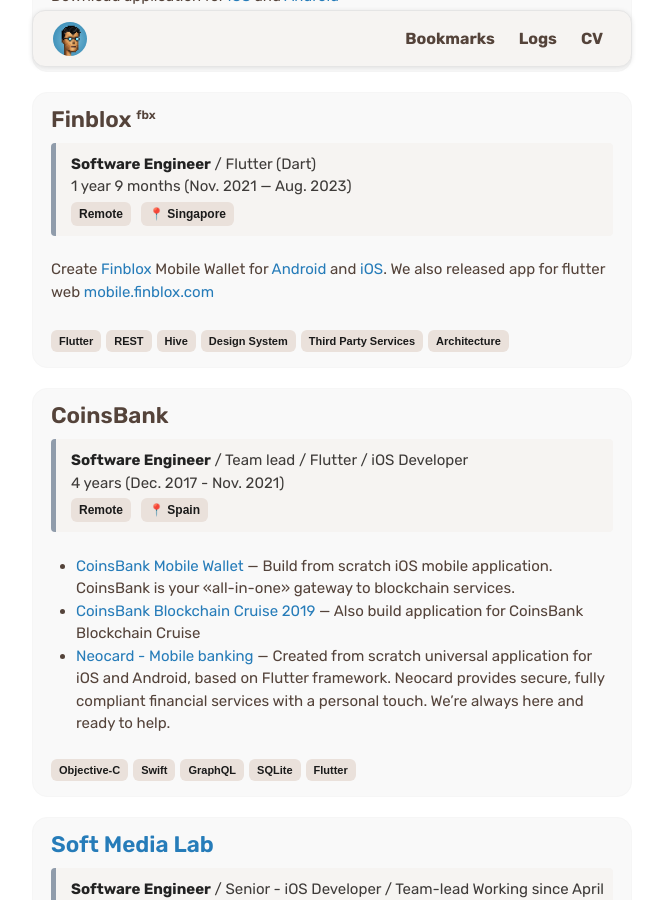
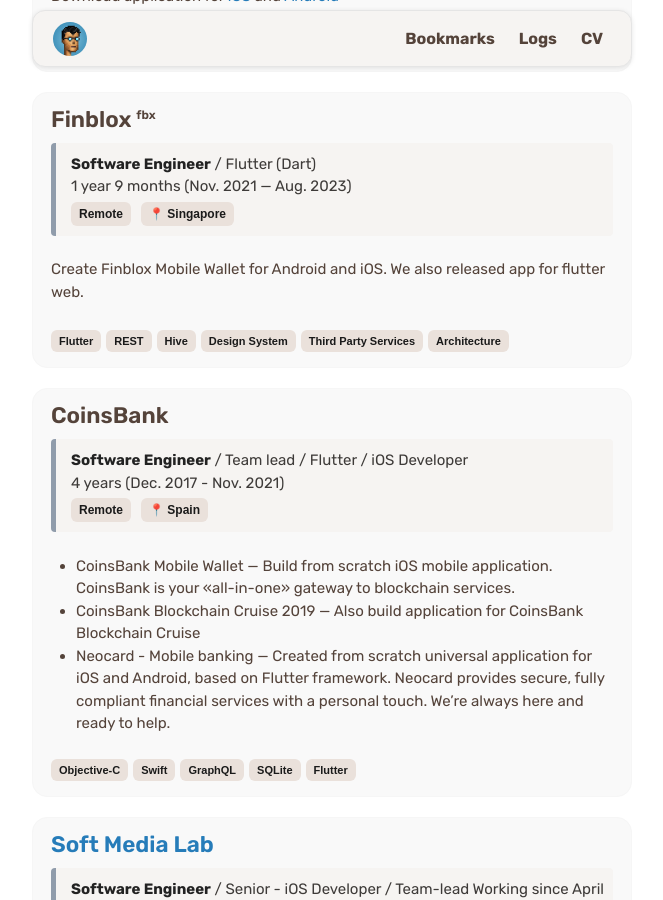
Before and after one commit to alobanov/alobanov.github.io, a Jekyll site: the page built from resume_en.md, in a window 1280 px wide and 900 px high, scrolled down 1624 px. Shown: the whole window, without its empty margins (308-971 px from the left). Built offline with Jekyll 4.4.1, drawn with Linux system fonts in a browser that asks for light colours; emoji names are drawn with the system emoji font; some web fonts are replaced; some of the changed lines change nothing that is shown.

Commit message:
Update resume_en.md to enhance project descriptions and improve clarity by removing unnecessary links and formatting.

```diff
--- a/resume_en.md
+++ b/resume_en.md
@@ -80,7 +80,7 @@
 > <span class='tag'>Remote</span><span class='tag'>📍 Singapore</span>
 
 <br/>
-Create [Finblox](https://mobile.finblox.com) Mobile Wallet for [Android](https://play.google.com/store/apps/details?id=com.finbloxapp.finblox&pli=1) and [iOS](https://apps.apple.com/us/app/id1579461536). We also released app for flutter web [mobile.finblox.com](https://mobile.finblox.com)
+Create Finblox Mobile Wallet for Android and iOS. We also released app for flutter web.
 
 <br/>
 
@@ -97,9 +97,9 @@
 > <span class='tag'>Remote</span><span class='tag'>📍 Spain</span>
 
 <br/>
-- [CoinsBank Mobile Wallet](https://coinsbank.com/) — Build from scratch iOS mobile application. CoinsBank is your «all-in-one» gateway to blockchain services.
-- [CoinsBank Blockchain Cruise 2019](https://coinsbank.cruises/) — Also build application for CoinsBank Blockchain Cruise
-- [Neocard - Mobile banking](https://www.neocard.com/) — Created from scratch universal application for iOS and Android, based on Flutter framework. Neocard provides secure, fully compliant financial services with a personal touch. We’re always here and ready to help.
+- CoinsBank Mobile Wallet — Build from scratch iOS mobile application. CoinsBank is your «all-in-one» gateway to blockchain services.
+- CoinsBank Blockchain Cruise 2019 — Also build application for CoinsBank Blockchain Cruise
+- Neocard - Mobile banking — Created from scratch universal application for iOS and Android, based on Flutter framework. Neocard provides secure, fully compliant financial services with a personal touch. We’re always here and ready to help.
 
 <span class='tag small'>Objective-C</span><span class='tag small'>Swift</span><span class='tag small'>GraphQL</span><span class='tag small'>SQLite</span><span class='tag small'>Flutter</span>
 {% endcapture %}
```
